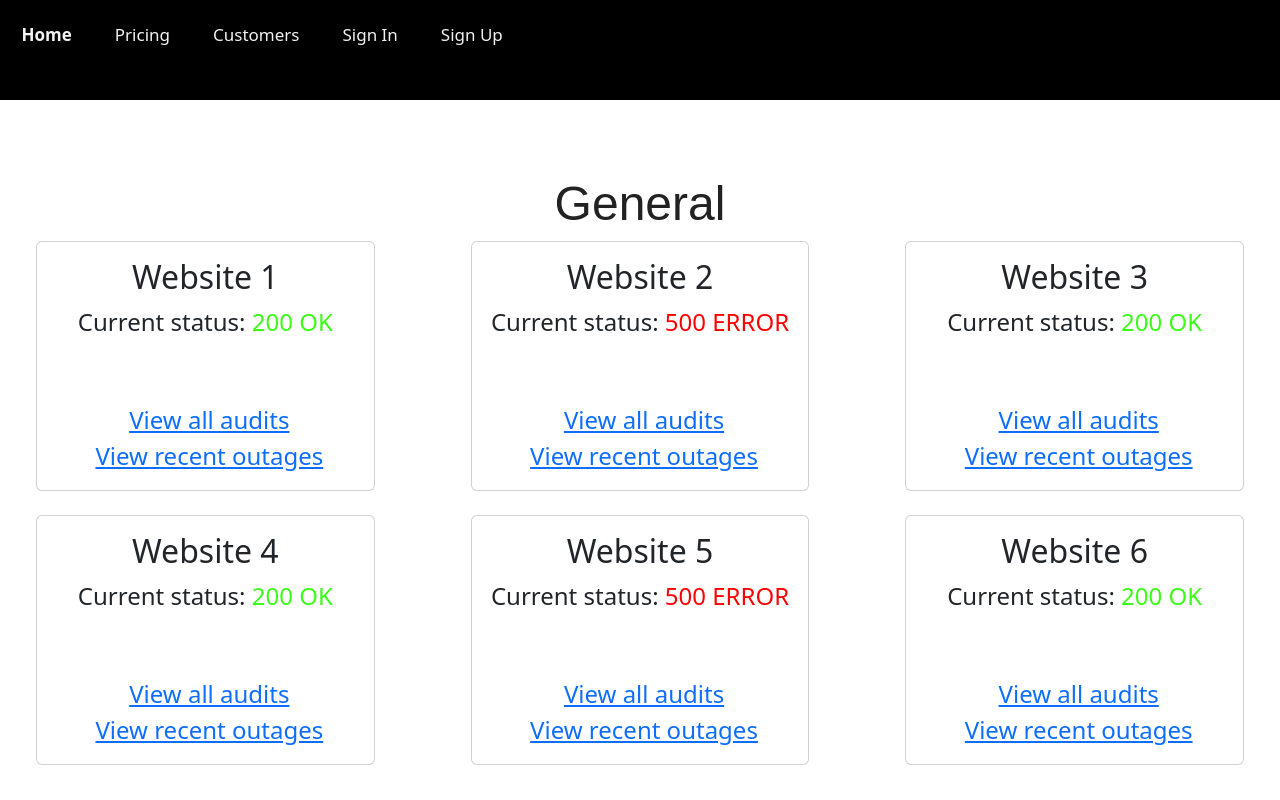
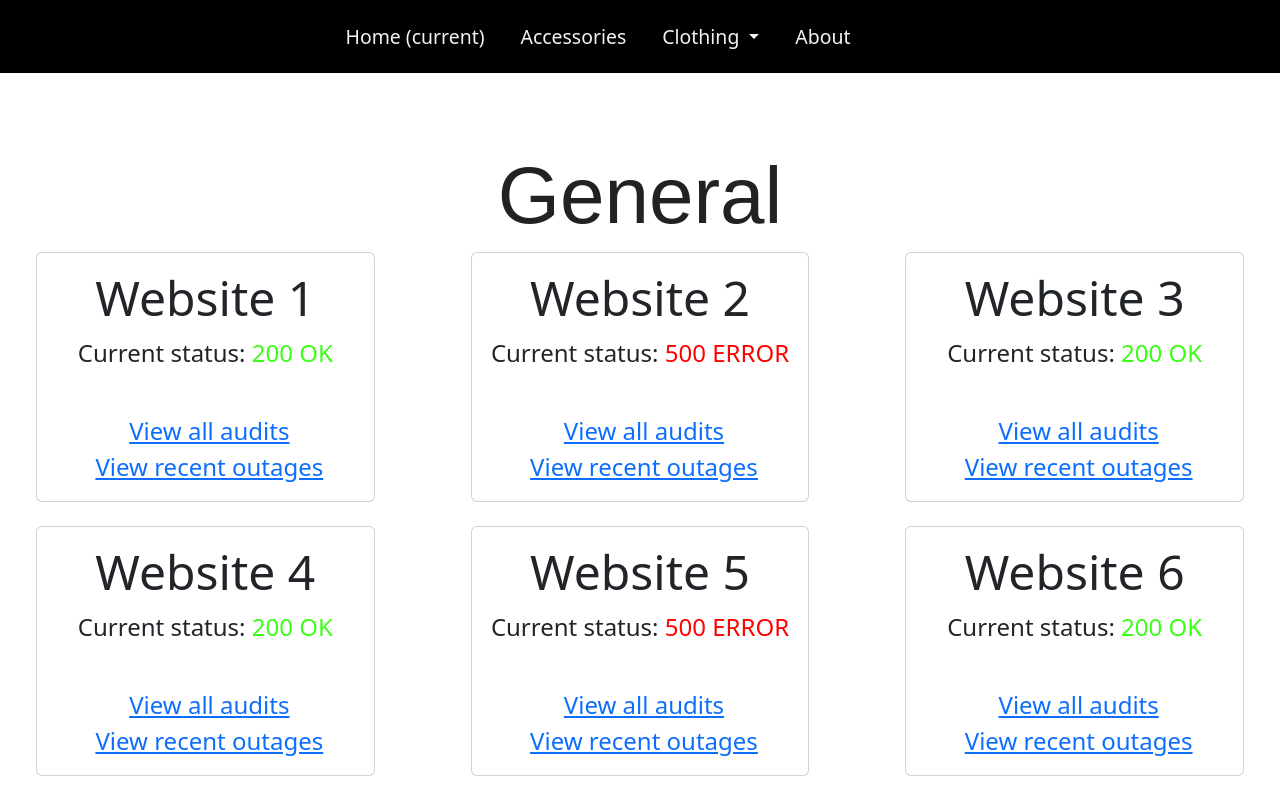
Before and after one commit to S4ltyShio/monitoring, a plain HTML site: page index/index.html in a window 1280 px wide. Drawn offline with nearby package versions, Linux system fonts and the light colour scheme.

Commit message:
changed cards, navbar, added landing page

```diff
--- a/CSS/index.css
+++ b/CSS/index.css
@@ -9,18 +9,26 @@ body {
 }
 
 h1{
-    font-size: 48px !important;
+    font-size: 5em !important;
 }
 
 h5{
-    font-size: 32px !important;
+    font-size: 2em !important;
 }
 
 .card-body{
-    font-size: 24px !important;
+    font-size: 1.5em !important;
 }
 
 .card{
     height: 250px !important;
     padding-bottom: 2%;
 }
+
+.bad{
+    color: red;
+}
+
+.ok{
+    color: #39ff14;
+}
--- /dev/null
+++ b/CSS/landing.css
@@ -0,0 +1,29 @@
+body {
+    background-color: white !important;
+    font-family: Arial, Helvetica, sans-serif !important;
+}
+
+.text-center h1{
+    color: #222222;
+    margin-top: 75px;
+
+}
+
+h1{
+    font-size: 76px !important;
+}
+
+.text-center h2{
+    color: #444444;
+    margin-left: 30%;
+    margin-right: 30%;
+}
+
+.row h2 {
+    font-size: 40px !important;
+}
+
+.row h3{
+    font-size: 24px !important;
+    color:#444444
+}
--- a/CSS/navigation.css
+++ b/CSS/navigation.css
@@ -1,27 +1,69 @@
-.hover:hover{
-    color: black;
-    background: white;
-    font-weight: bold;
-}
+ul li a{
+    margin-right: 20px;
+  }
 
-.bg-black a{
+  .navbar {
+    background-color: black !important;
+    color: white;
+    font-size: 1.35em;
+  }
+
+  .navbar a {
+    color:white;
     padding: 1%;
-    margin: 7.5px;
+
     text-decoration: none;
-    float: left;
     color: #f2f2f2;
     text-align: center;
     padding: 14px;
     text-decoration: none;
-    font-size: 17px;
-}
+    font-size: 0.9em;
+  }
 
-.bg-black{
-    height: 100%;
-    overflow: hidden;
-    height: 100px;
-}
 
-.floatright{
-    float: right
-}
+
+  .navbar a:active {
+    color:gainsboro !important;
+  }
+
+  .navbar-nav {
+    text-align:center;
+    margin: 0 auto;
+
+  }
+
+  .navbar a {
+    box-shadow: inset 0 0 0 0 white;
+    transition: color .3s ease-in-out, box-shadow .4s ease-in-out;
+  }
+
+  .navbar a:hover {
+    box-shadow: inset 100vw 0 0 0 white;
+    color: black;
+    text-decoration: none;
+    cursor: pointer;
+    font-weight: bold;
+  }
+
+
+  .nav-item a {
+    text-decoration: none;
+  }
+
+  .dropdown-menu, .sm-menu {
+    background-color: white !important;
+  }
+
+  .dropdown-item {
+    font-size: 1em;
+    width: 18vw !important;
+  }
+
+  .dropdown-item:hover {
+    background-color: tan !important;
+  }
+
+  .auth-actions {
+    font-size: 0.9em;
+    margin-right: 5%;
+  }
--- a/index/index.html
+++ b/index/index.html
@@ -9,24 +9,60 @@
     <title>Homepage</title>
 </head>
 <body>
-    <div class="bg-black">
-        <a class= "current" href="../index/index.html"><b>Home</b></a>
-        <a class= "hover" href="../pricing/pricing.html">Pricing</a>
-        <a class= "hover" href="../customers/customers.html">Customers</a>
-        <a class= "hover" href="../signin/signin.html">Sign In</a>
-        <a class= "hover" href="../signup/signup.html">Sign Up</a>
+
+  <nav class="navbar navbar-expand-sm ">
+    <button class="navbar-toggler" type="button" data-toggle="collapse" data-target="#navbarTogglerD" aria-controls="navbarTogglerD" aria-expanded="false" aria-label="Toggle navigation">
+      <span class="navbar-toggler-icon"></span>
+    </button>
+
+    <div class="collapse navbar-collapse" id="navbarTogglerD">
+      <ul class="navbar-nav mr-auto mt-2 mt-lg-0">
+        <li class="nav-item">
+          <a class="nav-link" href="/">Home <span class="sr-only">(current)</span></a>
+        </li>
+        <li class="nav-item">
+          <a class="nav-link" href="/accessories">Accessories</a>
+        </li>
+        <li class="nav-item dropdown dmenu">
+        <a class="nav-link dropdown-toggle" href="#" id="navbardrop" data-toggle="dropdown">
+          Clothing
+        </a>
+        <div class="dropdown-menu sm-menu">
+          <hr>
+          <a class="dropdown-item" href="/womens"> <img class = 'wm-dropdown' src = '/wm.png'/> Women's clothing</a>
+          <hr>
+          <a class="dropdown-item" href="mens"> <img class = 'wm-dropdown' src = '/mn.png'/> Men's clothing</a>
+          <hr>
+          <a class="dropdown-item" href="/kids">Kid's clothing</a>
+          <hr>
+        </div>
+      </li>
+        <li class="nav-item">
+        <a class="nav-link" href="/about">About</a>
+      </li>
+      </ul>
+      <div class = 'auth-actions'>
+     <!-- <% if customer_signed_in? %>
+        <%= link_to current_customer.email, edit_customer_registration_path %></strong><a href = '/cart'><i class="fas fa-shopping-cart"></i></a>
+         |
+        <%= link_to "Logout", destroy_customer_session_path, data: { turbo_method: :delete } %>
+      <% else %>
+        <%= link_to "Sign up", new_customer_registration_path %> |
+        <%= link_to "Login", new_customer_session_path %>
+      <% end %> -->
+      </div>
     </div>
-
+  </nav>
       <div class="text-center">
         <h1>General</h1>
       </div>
 
       <div class="row">
-        <div class="col ps-5 pe-5">
+        <div class="col-4 ps-5 pe-5">
           <div class="card">
             <div class="card-body text-center">
               <h5 class="card-title">Website 1</h5>
-              <p class="card-text">Current status:  <span style="color: #39ff14">200 OK</span></p>
+              <p class="card-text">Current status:  <span class="ok">200 OK</span></p>
               <div class="row position-absolute bottom-0 start-1 w-100 pb-3">
                 <a href="../audits/audits.html">View all audits</a>
                 <a href="../audits/audits.html">View recent outages</a>
@@ -34,11 +70,11 @@
             </div>
           </div>
         </div>
-        <div class="col ps-5 pe-5">
+        <div class="col-4 ps-5 pe-5">
           <div class="card">
             <div class="card-body text-center">
               <h5 class="card-title">Website 2</h5>
-              <p class="card-text">Current status:  <span style="color: red">500 ERROR</span></p>
+              <p class="card-text">Current status:  <span class="bad">500 ERROR</span></p>
               <div class="row position-absolute bottom-0 start-1 w-100  pb-3">
                 <a href="../audits/audits.html">View all audits</a>
                 <a href="../audits/audits.html">View recent outages</a>
@@ -46,11 +82,11 @@
             </div>
           </div>
         </div>
-        <div class="col ps-5 pe-5">
+        <div class="col-4 ps-5 pe-5">
           <div class="card">
             <div class="card-body text-center">
               <h5 class="card-title">Website 3</h5>
-              <p class="card-text">Current status:  <span style="color: #39ff14">200 OK</span></p>
+              <p class="card-text">Current status:  <span class="ok">200 OK</span></p>
               <div class="row position-absolute bottom-0 start-1 w-100 pb-3">
                 <a href="../audits/audits.html">View all audits</a>
                 <a href="../audits/audits.html">View recent outages</a>
@@ -60,11 +96,11 @@
         </div>
       </div>
       <div class="row">
-        <div class="col ps-5 pe-5 mt-4">
+        <div class="col-4 ps-5 pe-5 mt-4">
           <div class="card">
             <div class="card-body text-center">
               <h5 class="card-title">Website 4</h5>
-              <p class="card-text">Current status:  <span style="color: #39ff14">200 OK</span></p>
+              <p class="card-text">Current status:  <span class="ok">200 OK</span></p>
               <div class="row position-absolute bottom-0 start-1 w-100 pb-3">
                 <a href="../audits/audits.html">View all audits</a>
                 <a href="../audits/audits.html">View recent outages</a>
@@ -72,11 +108,11 @@
             </div>
           </div>
         </div>
-        <div class="col ps-5 pe-5 mt-4">
+        <div class="col-4 ps-5 pe-5 mt-4">
           <div class="card">
             <div class="card-body text-center">
               <h5 class="card-title">Website 5</h5>
-              <p class="card-text">Current status:  <span style="color: red">500 ERROR</span></p>
+              <p class="card-text">Current status:  <span class="bad">500 ERROR</span></p>
               <div class="row position-absolute bottom-0 start-1 w-100 pb-3">
                 <a href="../audits/audits.html">View all audits</a>
                 <a href="../audits/audits.html">View recent outages</a>
@@ -84,11 +120,11 @@
             </div>
           </div>
         </div>
-        <div class="col ps-5 pe-5 mt-4">
+        <div class="col-4 ps-5 pe-5 mt-4">
           <div class="card">
             <div class="card-body text-center">
               <h5 class="card-title">Website 6</h5>
-              <p class="card-text">Current status:  <span style="color: #39ff14">200 OK</span></p>
+              <p class="card-text">Current status:  <span class="ok">200 OK</span></p>
               <div class="row position-absolute bottom-0 start-1 w-100 pb-3">
                 <a href="../audits/audits.html">View all audits</a>
                 <a href="../audits/audits.html">View recent outages</a>
```
Also changed, not shown: landing/landing.html (added, +80 -0 lines), pricing/pricing.html (+43 -7 lines).
